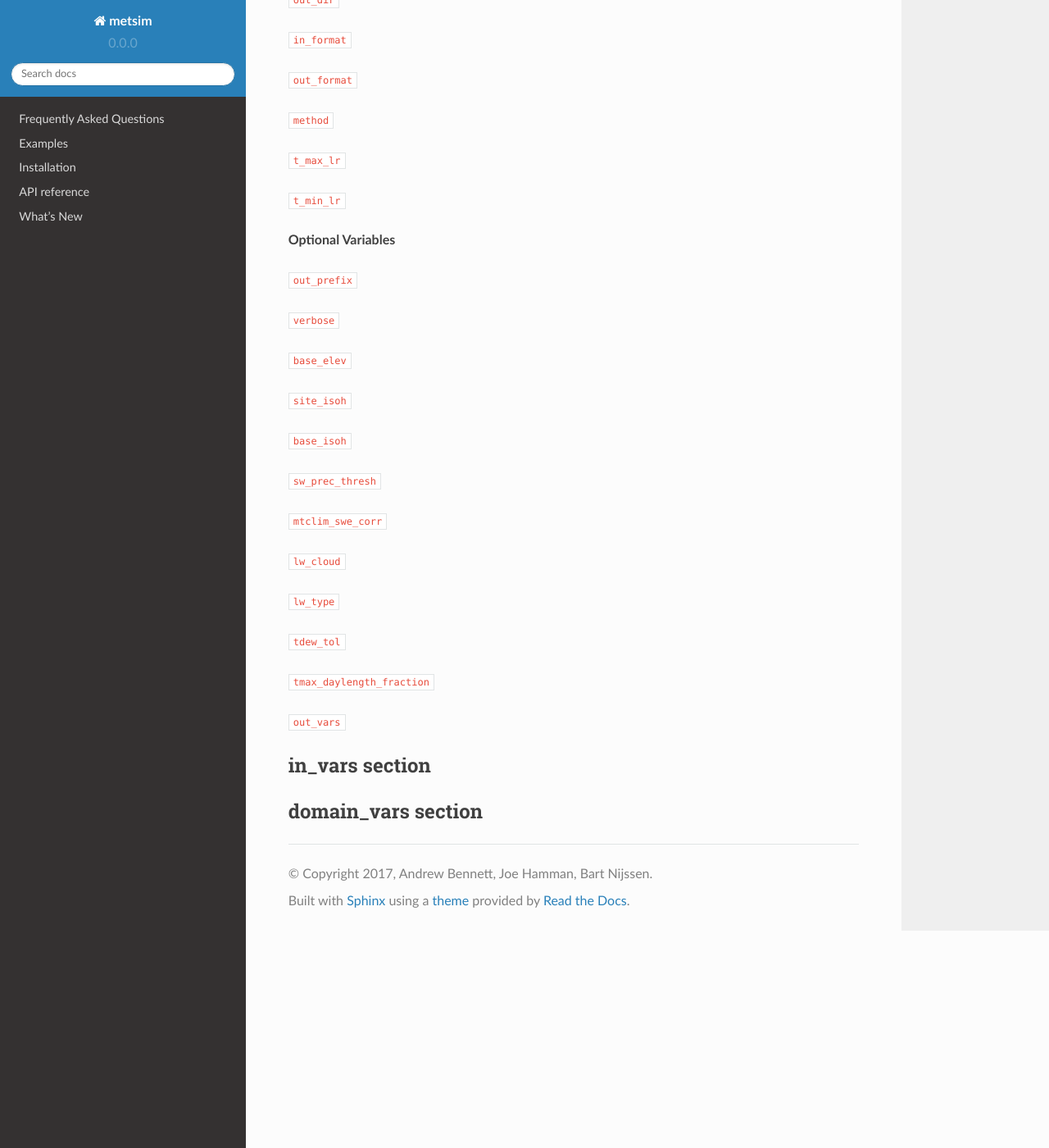
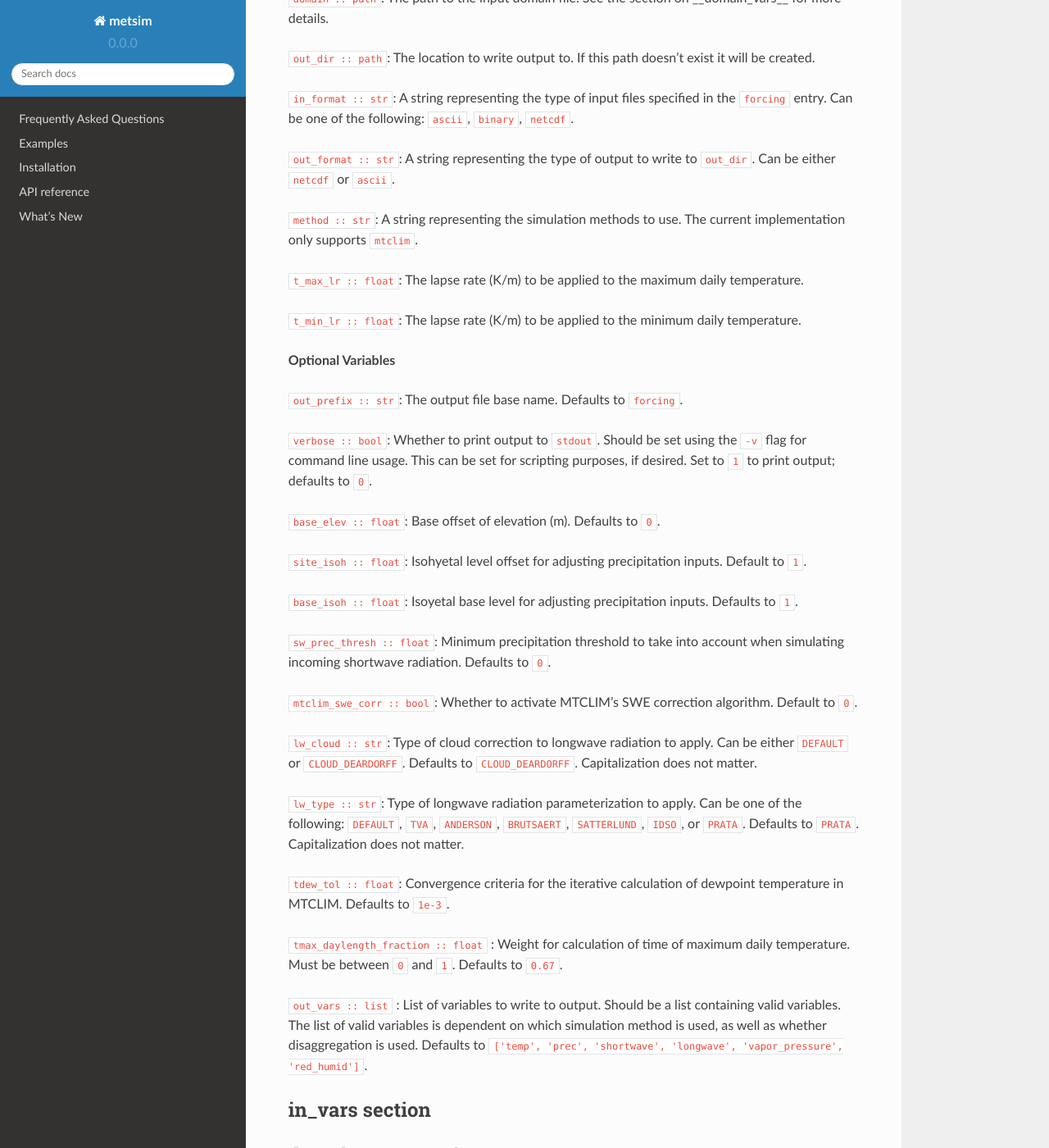
Before and after one commit to UW-Hydro/MetSim, a Sphinx documentation site: the page built from docs/configuration.rst, in a window 1280 px wide and 1400 px high, scrolled down 570 px. Shown: the whole window at 82% size. Built offline with Sphinx 7.4.7 and the Read the Docs theme 2.0.0, drawn with Linux system fonts in a browser that asks for light colours; some of the changed text lies outside the part shown.

Commit message:
Adding details on MetSim section configuration options.

```diff
--- a/docs/configuration.rst
+++ b/docs/configuration.rst
@@ -11,53 +11,82 @@ MetSim Section
 
 **Required Variables**
 
-``time_step``
+``time_step :: int``: The timestep to disaggregate in minutes.  If given as 1440
+(number of minutes in a day), no disaggregation will occur. This value should be
+divide 1440 evenly.
 
-``start``
+``start :: str``: The time to start simulation given in the format
+``yyyy/mm/dd`` or ``yyyy/mm/dd:hh``.
 
-``stop``
+``stop :: str``: The time to end simulation given in the format
+``yyyy/mm/dd``.
 
-``forcing``
+``forcing :: path``: The path to the input forcing file(s).  See the section
+on __in_vars__ for more details.
 
-``domain``
+``domain :: path``: The path to the input domain file.  See the section on
+__domain_vars__ for more details.
 
-``out_dir``
+``out_dir :: path``: The location to write output to.  If this path doesn't
+exist it will be created.
 
-``in_format``
+``in_format :: str``: A string representing the type of input files specified in
+the ``forcing`` entry.  Can be one of the following: ``ascii``, ``binary``,
+``netcdf``.
 
-``out_format``
+``out_format :: str``: A string representing the type of output to write to
+``out_dir``.  Can be either ``netcdf`` or ``ascii``.
 
-``method``
+``method :: str``: A string representing the simulation methods to use.  The
+current implementation only supports ``mtclim``.
 
-``t_max_lr``
+``t_max_lr :: float``: The lapse rate (K/m) to be applied to the maximum daily
+temperature.
 
-``t_min_lr``
+``t_min_lr :: float``: The lapse rate (K/m) to be applied to the minimum daily
+temperature.
 
 **Optional Variables**
 
-``out_prefix``
+``out_prefix :: str``: The output file base name. Defaults to ``forcing``.
 
-``verbose``
+``verbose :: bool``: Whether to print output to ``stdout``.  Should be set using
+the ``-v`` flag for command line usage.  This can be set for scripting purposes,
+if desired. Set to ``1`` to print output; defaults to ``0``.
 
-``base_elev``
+``base_elev :: float``: Base offset of elevation (m).  Defaults to ``0``.
 
-``site_isoh``
+``site_isoh :: float``: Isohyetal level offset for adjusting precipitation
+inputs.  Default to ``1``.
 
-``base_isoh``
+``base_isoh :: float``: Isoyetal base level for adjusting precipitation inputs.
+Defaults to ``1``.
 
-``sw_prec_thresh``
+``sw_prec_thresh :: float``: Minimum precipitation threshold to take into
+account when simulating incoming shortwave radiation.  Defaults to ``0``.
 
-``mtclim_swe_corr``
+``mtclim_swe_corr :: bool``: Whether to activate MTCLIM's SWE correction
+algorithm. Default to ``0``.
 
-``lw_cloud``
+``lw_cloud :: str``: Type of cloud correction to longwave radiation to apply.
+Can be either ``DEFAULT`` or ``CLOUD_DEARDORFF``.  Defaults to
+``CLOUD_DEARDORFF``.  Capitalization does not matter.
 
-``lw_type``
+``lw_type :: str``: Type of longwave radiation parameterization to apply. Can be
+one of the following: ``DEFAULT``, ``TVA``, ``ANDERSON``, ``BRUTSAERT``,
+``SATTERLUND``, ``IDSO``, or ``PRATA``.  Defaults to ``PRATA``.  Capitalization
+does not matter.
 
-``tdew_tol``
+``tdew_tol :: float``: Convergence criteria for the iterative calculation of
+dewpoint temperature in MTCLIM.  Defaults to ``1e-3``.
 
-``tmax_daylength_fraction``
+``tmax_daylength_fraction :: float`` : Weight for calculation of time of maximum
+daily temperature.  Must be between ``0`` and ``1``.  Defaults to ``0.67``.
 
-``out_vars``
+``out_vars :: list`` : List of variables to write to output.  Should be a list
+containing valid variables.  The list of valid variables is dependent on which
+simulation method is used, as well as whether disaggregation is used. Defaults
+to ``['temp', 'prec', 'shortwave', 'longwave', 'vapor_pressure', 'red_humid']``.
 
 in_vars section
 ---------------
```
